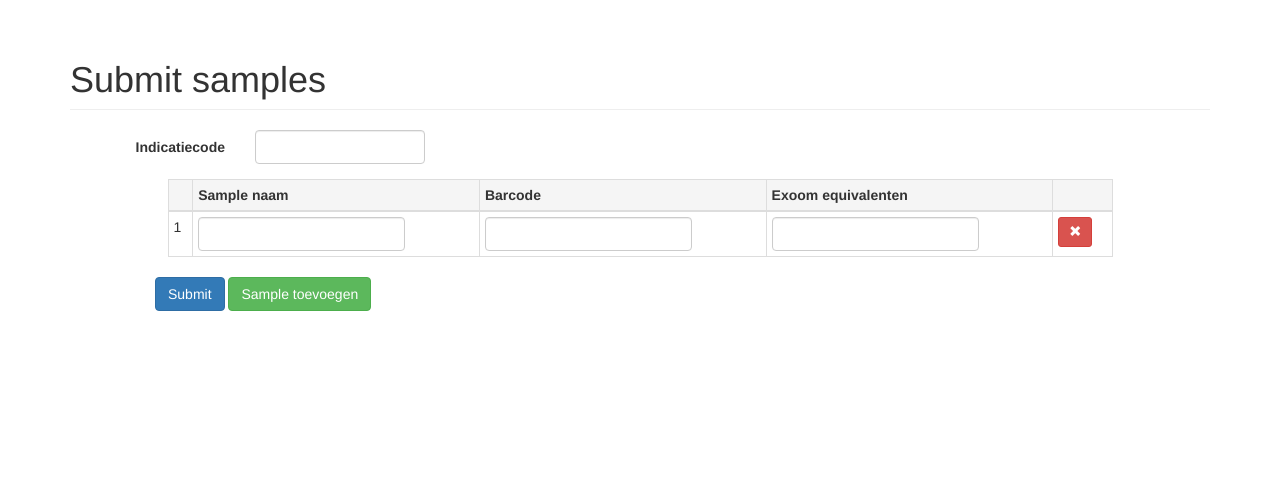
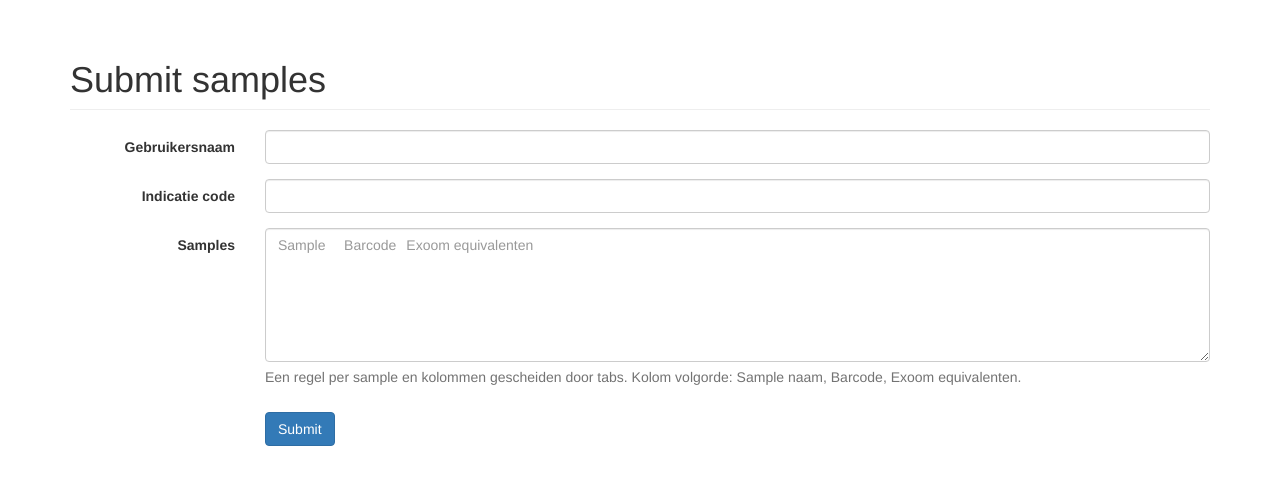
Before and after one commit to UMCUGenetics/clarity_portal, a Flask app: page /submit_samples in a window 1280 px wide. Shown: the part 52-537 px from the top of the page. Run offline with Flask 2, Linux system fonts and the light colour scheme; some libraries are stand-ins or nearby versions.

Commit message:
Sample submit page.

```diff
--- a/portal/forms.py
+++ b/portal/forms.py
@@ -1,14 +1,90 @@
 from flask_wtf import FlaskForm
-from wtforms import StringField, IntegerField, FormField, FieldList
-from wtforms.validators import DataRequired, NumberRange
+from wtforms import StringField, TextAreaField
+from wtforms.validators import DataRequired, AnyOf
+
+from . import lims, app
 
 
-class SampleForm(FlaskForm):
-    sample_name = StringField('Sample naam', validators=[DataRequired()])
-    barcode = StringField('Sample barcode', validators=[DataRequired()])
-    exome_equivalent = IntegerField('Exoom equivalenten', validators=[NumberRange(min=1)])
+class SubmitSampleForm(FlaskForm):
+    username = StringField('Gebruikersnaam', validators=[DataRequired()])
+    indicationcode = StringField('Indicatie code', validators=[DataRequired(), AnyOf(app.config['LIMS_INDICATIONS'].keys(), message='Foute indicatie code')])
+    samples = TextAreaField(
+        'Samples',
+        description="Een regel per sample en kolommen gescheiden door tabs. Kolom volgorde: Sample naam, Barcode, Exoom equivalenten.",
+        validators=[DataRequired()]
+    )
 
+    # Filled in validation function.
+    researcher = None
+    parsed_samples = []
+    sum_exoom_count = 0
 
-class SequencingRunForm(FlaskForm):
-    indication_code = StringField('Indicatiecode', validators=[DataRequired()])
-    samples = FieldList(FormField(SampleForm), min_entries=1)  # NOTE: do we need to set max_entries?
+    def validate(self):
+        """Extra validation, used to validate submitted samples."""
+        self.parsed_samples = []
+        self.sum_exoom_count = 0
+        sample_names = []
+        barcodes = []
+
+        if not FlaskForm.validate(self):
+            return False
+
+        # Check researcher
+        try:
+            self.researcher = lims.get_researchers(username=self.username.data)[0]
+        except IndexError:
+            self.username.errors.append('Gebruikersnaam bestaat niet.')
+            return False
+
+        # Parse samples data
+        for idx, line in enumerate(self.samples.data.split('\n')):
+            data = line.strip().split('\t')
+
+            if len(data) != 3:
+                self.samples.errors.append('Regel {0} bevat geen 3 kolommen: {1}'.format(idx+1, data))
+                return False
+
+            try:
+                sample = {'name': data[0], 'barcode': data[1], 'exoom_count': float(data[2])}
+            except ValueError:  # only possible for exoom_count
+                self.samples.errors.append('Regel {0}, kolom 3 is geen getal: {1}'.format(idx+1, data[2]))
+                return False
+
+            # Check sample name prefix
+            sample_name_prefixes = app.config['LIMS_INDICATIONS'][self.indicationcode.data]['sample_name_prefixes']
+            sample_name_prefix_error = True
+            for sample_name_prefix in sample_name_prefixes:
+                if sample['name'].startswith(sample_name_prefix) and len(sample['name']) > len(sample_name_prefix):
+                    sample_name_prefix_error = False
+
+            # Check sample name
+            if sample_name_prefix_error or '_' in sample['name']:
+                self.samples.errors.append('Regel {0}, incorrecte sample naam: {1}'.format(idx+1, sample['name']))
+                return False
+            if sample['name'] in sample_names:
+                self.samples.errors.append('Regel {0}, dubbele sample naam: {1}'.format(idx+1, sample['name']))
+            else:
+                sample_names.append(sample['name'])
+
+            # Check reagents
+            reagent_types = lims.get_reagent_types(name=sample['barcode'])
+            if not reagent_types:
+                self.samples.errors.append('Regel {0}, onbekende barcode: {1}'.format(idx+1, sample['barcode']))
+                return False
+            elif len(reagent_types) > 1:
+                self.samples.errors.append('Regel {0}, meerdere barcode matches in clarity lims: {1}'.format(idx+1, sample['barcode']))
+                return False
+            elif sample['barcode'] in barcodes:
+                self.samples.errors.append('Regel {0}, dubbele barcode: {1}'.format(idx+1, sample['barcode']))
+            else:
+                sample['reagent_type'] = reagent_types[0]
+                barcodes.append(sample['barcode'])
+
+            self.sum_exoom_count += sample['exoom_count']
+            self.parsed_samples.append(sample)
+
+        if self.sum_exoom_count > 51:
+            self.samples.errors.append('Totaal aantal exoom equivalenten ({0}) is groter dan 51.'.format(self.sum_exoom_count))
+            return False
+
+        return True
--- a/portal/templates/_formhelpers.html
+++ b/portal/templates/_formhelpers.html
@@ -1,30 +1,30 @@
 {% macro render_field(field) %}
 {% if field.errors %}
 <div class="form-group has-error {% if field.flags.required %}required{% endif %}">
-    {{ field.label(class_='col-sm-2 control-label') }} <div class="col-sm-5">{{ field(class_='form-control', **kwargs) }}</div>
-    {% for error in field.errors %}
-    <span class="help-block">{{error}}</span>
-    {% endfor %}
+    {{ field.label(class_='col-sm-2 control-label') }}
+    <div class="col-sm-10">
+        {{ field(class_='form-control', **kwargs) }}
+        {% if field.description %}
+        <span id="helpBlock" class="help-block">{{ field.description }}</span>
+        {% endif %}
+
+        <h5 class="text-danger">Invoer fouten:</h5>
+        <ul>
+        {% for error in field.errors %}
+            <li class="text-danger">{{error}}</li>
+        {% endfor %}
+        </ul>
+    </div>
 </div>
 {% else %}
 <div class="form-group {% if field.flags.required %}required{% endif %}">
-    {{ field.label(class_='col-sm-2 control-label') }} <div class="col-sm-2">{{ field(class_='form-control', **kwargs) }}</div>
+    {{ field.label(class_='col-sm-2 control-label') }}
+    <div class="col-sm-10">
+        {{ field(class_='form-control', **kwargs) }}
+        {% if field.description %}
+        <span id="helpBlock" class="help-block">{{ field.description }}</span>
+        {% endif %}
+    </div>
 </div>
 {% endif %}
 {% endmacro %}
-
-
-{% macro render_table_field(field) %}
-{% if field.errors %}
-<div class="has-error">
-    {{ field(class_='form-control', **kwargs) }}
-    {% for error in field.errors %}
-    <span class="help-block">{{error}}</span>
-    {% endfor %}
-</div>
-{% else %}
-<div>
-    {{ field(class_='form-control', **kwargs) }}
-</div>
-{% endif %}
-{% endmacro %}
--- a/portal/templates/submit_samples.html
+++ b/portal/templates/submit_samples.html
@@ -1,41 +1,16 @@
 {% extends "base.html" %}
-{% from "_formhelpers.html" import render_field, render_table_field %}
+{% from "_formhelpers.html" import render_field %}
 {% block app_content %}
 <h1 class="page-header">{{ title }}</h1>
 
 <form method="POST" action="{{ url_for('submit_samples')}}" class="form-horizontal">
     {{ form.hidden_tag() }}
-    <div class="form-group" data-toggle="fieldset" id="sample-fieldset">
-        {{ render_field(form.indication_code) }}
-        <div class="col-sm-offset-1 col-sm-10">
-            <table class="table table-bordered table-hover table-condensed">
-                <thead>
-                    <tr class="active">
-                        <th></th>
-                        <th>Sample naam</th>
-                        <th>Barcode</th>
-                        <th>Exoom equivalenten</th>
-                        <th></th>
-                    </tr>
-                </thead>
-                <tbody>
-                    {% for sample_form in form.samples %}
-                    <tr class="form-inline" data-toggle="fieldset-entry">
-                        <td>{{loop.index}}</td>
-                        <td>{{ render_table_field(sample_form.sample_name) }}</td>
-                        <td>{{ render_table_field(sample_form.barcode) }}</td>
-                        <td>{{ render_table_field(sample_form.exome_equivalent) }}</td>
-                        <td><button type="button" class="btn btn-danger btn-sm" data-toggle="fieldset-remove-row" id="sample-{{loop.index0}}-remove"><span class="glyphicon glyphicon-remove" aria-hidden="true"></span></button></td>
-                    </tr>
-                    {% endfor %}
-                </tbody>
-            </table>
-        </div>
-        <div class="form-group">
-            <div class="col-sm-offset-1 col-sm-10">
-                <button type="submit" class="btn btn-primary">Submit</button>
-                <button class="btn btn-success" data-toggle="fieldset-add-row" data-target="#sample-fieldset">Sample toevoegen</button>
-            </div>
+    {{ render_field(form.username) }}
+    {{ render_field(form.indicationcode) }}
+    {{ render_field(form.samples, rows="6", placeholder="Sample \t Barcode \t Exoom equivalenten") }}
+    <div class="form-group">
+        <div class="col-sm-offset-2 col-sm-10">
+            <button type="submit" class="btn btn-primary">Submit</button>
         </div>
     </div>
 </form>
--- a/portal/views.py
+++ b/portal/views.py
@@ -1,10 +1,13 @@
 import os
 from time import gmtime, strftime
+from datetime import date
+from xml.dom import minidom
 
 from flask import render_template, url_for, redirect
+from genologics.entities import Sample, Project, Containertype, Container, Workflow
 
-from . import app
-from .forms import SequencingRunForm
+from . import app, lims
+from .forms import SubmitSampleForm
 
 
 @app.route('/')
@@ -54,9 +57,38 @@ def removed_samples():
 
 @app.route('/submit_samples', methods=['GET', 'POST'])
 def submit_samples():
-    form = SequencingRunForm()
+    form = SubmitSampleForm()
 
     if form.validate_on_submit():
-        print form.data
+        # Create lims project
+        project_name = '{prefix}_{week}'.format(
+            prefix=app.config['LIMS_INDICATIONS'][form.indicationcode.data]['project_name_prefix'],
+            week=date.today().isocalendar()[1]
+        )
+        lims_project = Project.create(lims, name=project_name, researcher=form.researcher, udf={'Application': form.indicationcode.data})
 
-    return render_template('submit_samples.html', title='Submit samples', form=form,)
+        # Create Samples
+        lims_container_type = Containertype(lims, id='2')  # Tube
+        sample_artifacts = []
+        for sample in form.parsed_samples:
+            lims_container = Container.create(lims, type=lims_container_type, name=sample['name'])
+            lims_sample = Sample.create(lims, container=lims_container, position='1:1', project=lims_project, name=sample['name'], udf={'Sample Type': 'DNA library'})
+            print lims_sample.name, lims_sample.artifact.name
+            artifact = lims_sample.artifact
+            sample_artifacts.append(artifact)
+
+            # Add reagent label (barcode)
+            artifact_xml_dom = minidom.parseString(artifact.xml())
+            for artifact_name_node in artifact_xml_dom.getElementsByTagName('name'):
+                parent = artifact_name_node.parentNode
+                reagent_label = artifact_xml_dom.createElement('reagent-label')
+                reagent_label.setAttribute('name', sample['barcode'])
+                parent.appendChild(reagent_label)
+                lims.put(artifact.uri, artifact_xml_dom.toxml(encoding='utf-8'))
+
+        # Route artifacts to workflow
+        workflow = Workflow(lims, id=app.config['LIMS_INDICATIONS'][form.indicationcode.data]['workflow_id'])
+        lims.route_artifacts(sample_artifacts, workflow_uri=workflow.uri)
+
+        return render_template('submit_samples_done.html', title='Submit samples', project_name=project_name, form=form)
+    return render_template('submit_samples.html', title='Submit samples', form=form)
```
Also changed, not shown: config.py (+7 -0 lines), portal/__init__.py (+4 -4 lines), portal/templates/submit_samples_done.html (added, +30 -0 lines).
